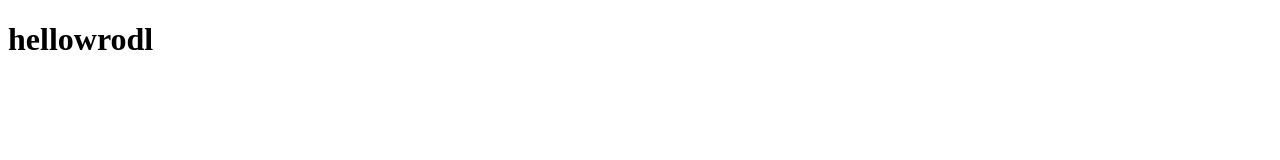
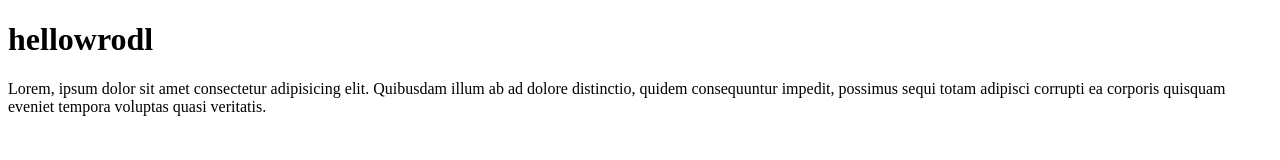
Before and after one commit to Novata-Yudii/Appartmen, a plain HTML site: page index2.html in a window 1280 px wide. Drawn offline with Linux system fonts and the light colour scheme.

Commit message:
Tambah p

```diff
--- a/index2.html
+++ b/index2.html
@@ -7,5 +7,6 @@
 </head>
 <body>
     <h1>hellowrodl</h1>
+    <p>Lorem, ipsum dolor sit amet consectetur adipisicing elit. Quibusdam illum ab ad dolore distinctio, quidem consequuntur impedit, possimus sequi totam adipisci corrupti ea corporis quisquam eveniet tempora voluptas quasi veritatis.</p>
 </body>
 </html>
```
